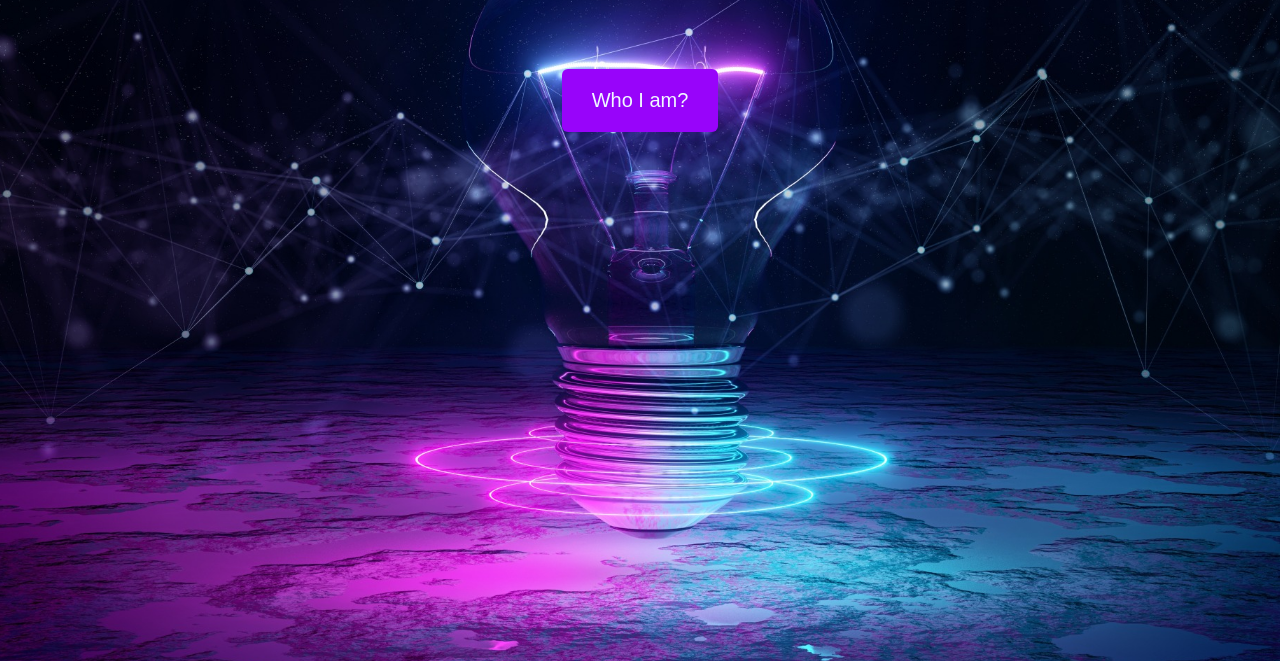
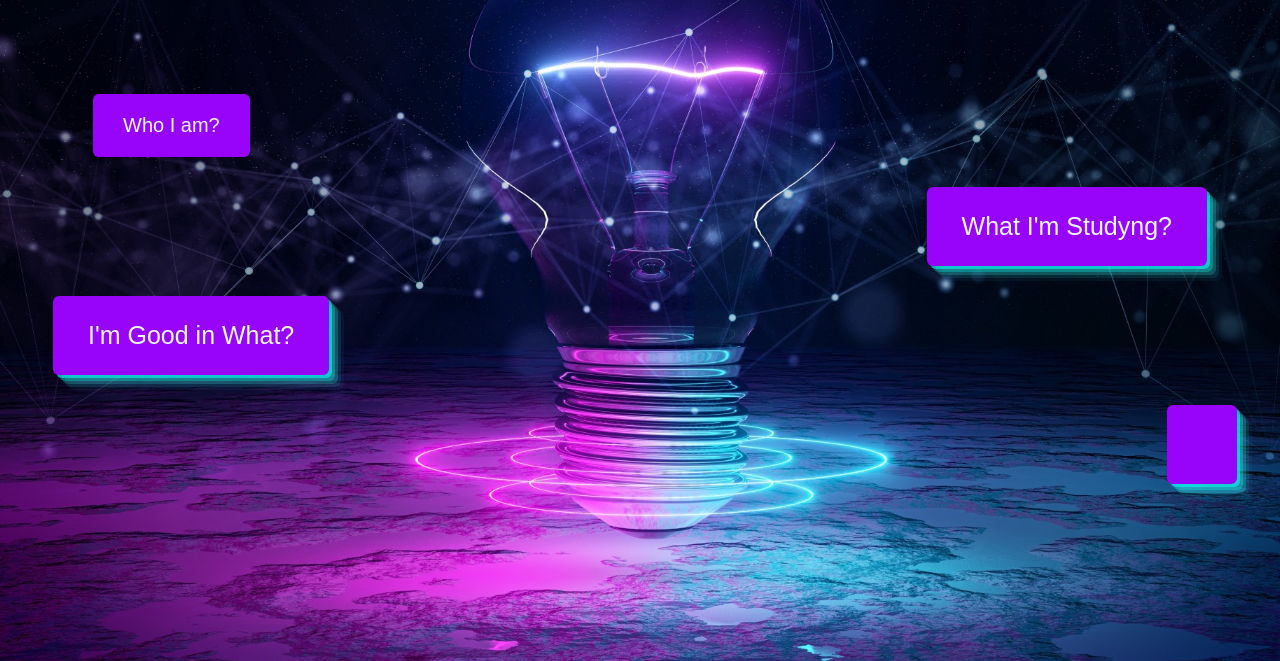
Before and after one commit to thiagoacmonteiro/thiagoacmonteiro.github.io, a plain HTML site: page index.html in a window 1280 px wide. Both pictures are taken after a click on the button "Who I am?". Shown: the part 139-800 px from the top of the page. Drawn offline with Linux system fonts and the light colour scheme.

Commit message:
Make some adjusts of possitioning for buttons and add linkedin image

```diff
--- a/index.html
+++ b/index.html
@@ -12,7 +12,10 @@
         <h1>My WorldFolio</h1>
     </header>
     <main>
-        <input class="home-button" type="button" value="Who I am?">
+        <input class="home-button left" type="button" value="Who I am?">
+        <input class="home-button right" type="button" value="What I'm Studyng?">
+        <input class="home-button down-left" type="button" value="I'm Good in What?">
+        <input class="home-button down-right" type="button" value="">
     </main>
     <script src="script.js"></script>
 </body>
--- a/script.js
+++ b/script.js
@@ -1,10 +1,16 @@
-const homeButton = document.querySelector('.home-button');
+const homeButtons = document.getElementsByClassName('home-button');
 
-function mouseOverHomeButton () {
-  homeButton.style.padding = '20px 30px';
-  homeButton.style.fontSize = '20px';
-//   homeButton.style.boxShadow = 'rgba(15, 247, 247, 0.589) 3px 3px, rgba(17, 248, 237, 0.301) 6px 6px, rgba(63, 255, 245, 0.2) 9px 9px, rgba(46, 240, 224, 0.1) 12px 12px, rgba(46, 217, 240, 0.05) 15px 15px';
-  homeButton.style.boxShadow = 'none';
+addEventClickButton();
+
+function addEventClickButton () {
+  for (let i = 0; i < homeButtons.length; i += 1) {
+   homeButtons[i].addEventListener('click', mouseOverHomeButton);
+  }
 }
 
-homeButton.addEventListener('click', mouseOverHomeButton);
+function mouseOverHomeButton (event) {
+  event.target.style.padding = '20px 30px';
+  event.target.style.fontSize = '20px';
+  //   homeButton.style.boxShadow = 'rgba(15, 247, 247, 0.589) 3px 3px, rgba(17, 248, 237, 0.301) 6px 6px, rgba(63, 255, 245, 0.2) 9px 9px, rgba(46, 240, 224, 0.1) 12px 12px, rgba(46, 217, 240, 0.05) 15px 15px';
+  event.target.style.boxShadow = 'none';
+}
--- a/style.css
+++ b/style.css
@@ -22,12 +22,12 @@ header {
 }
 
 main {
+  margin-top: 25px;
   display: flex;
   flex-direction: column;
 }
 
 .home-button {
-  align-self: center;
   padding: 25px 35px;
   background-color: rgb(152, 4, 250);
   border-style: hidden;
@@ -35,4 +35,25 @@ main {
   font-size: 25px;
   color: aliceblue;
   box-shadow: rgba(15, 247, 247, 0.589) 3px 3px, rgba(17, 248, 237, 0.301) 6px 6px, rgba(63, 255, 245, 0.2) 9px 9px, rgba(46, 240, 224, 0.1) 12px 12px, rgba(46, 217, 240, 0.05) 15px 15px;
+  margin-bottom: 30px;
 }
+
+.left {
+  align-self:flex-start;
+  margin-left: 85px;
+}
+
+.right {
+  align-self:flex-end;
+  margin-right: 65px;
+}
+
+.down-left {
+  align-self: flex-start;
+  margin-left: 45px;
+}
+
+.down-right {
+  align-self: flex-end;
+  margin-right: 35px;
+}
```
Also changed, not shown: images/LinkedIn-Logo.wine.png (added).
